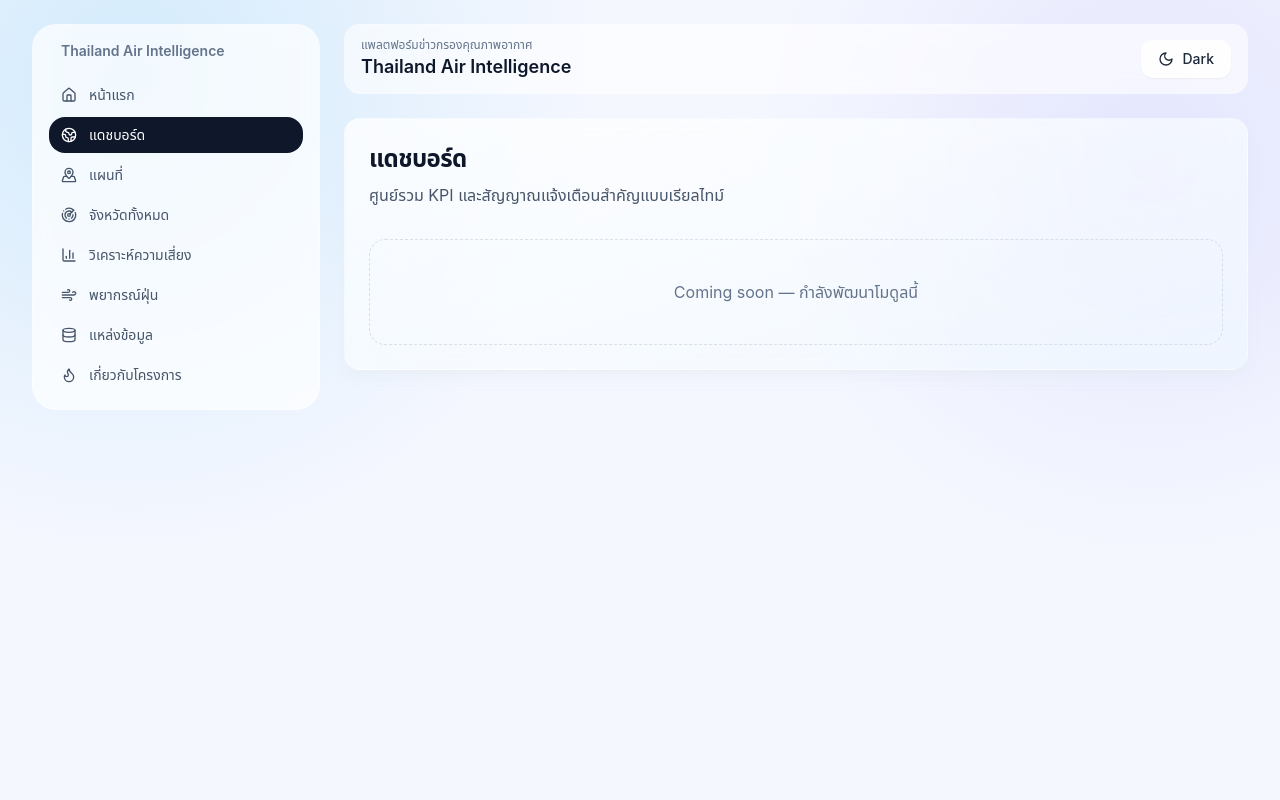
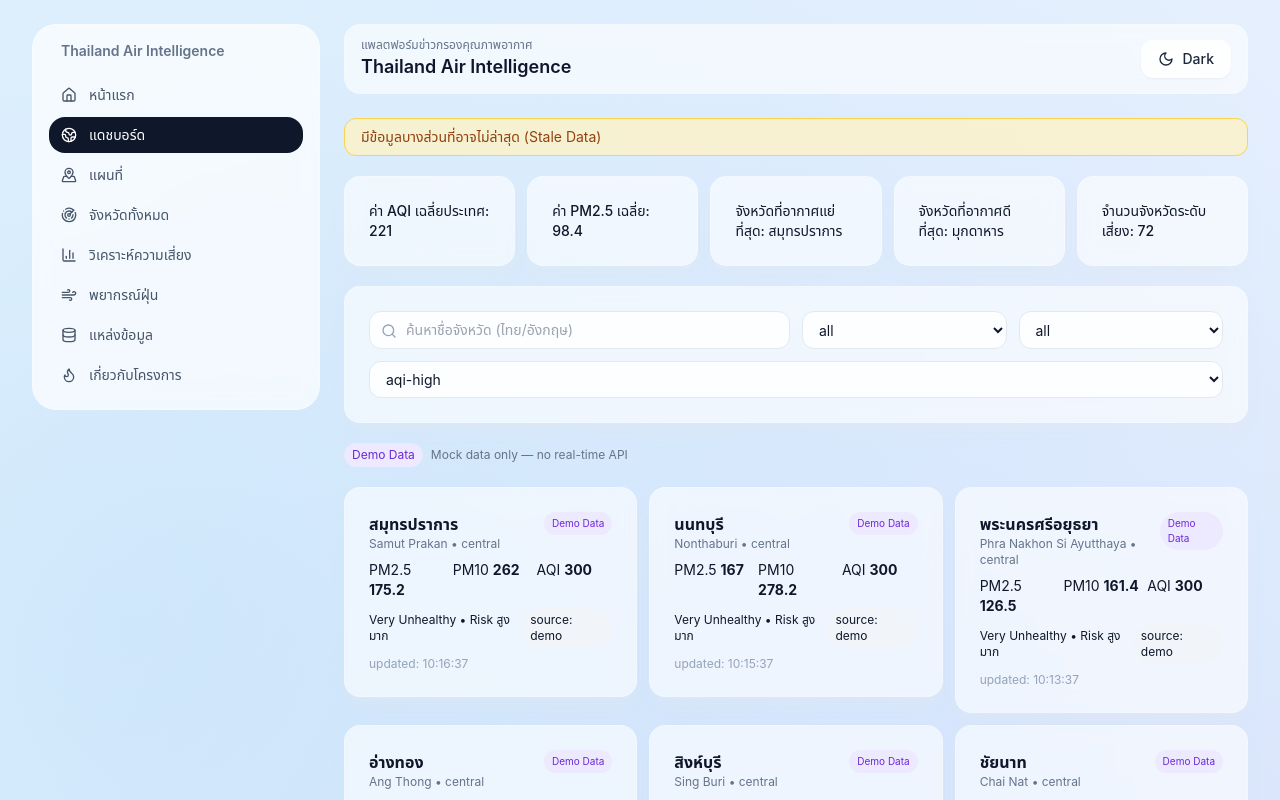
Before and after one commit to kzabCde/THAI-AIR-INTELLIGENCE-LITE, a Next.js app: page /dashboard in a window 1280 px wide. Shown: the top 800 px of the page. Built offline with nearby package versions, Linux system fonts and the light colour scheme.

Commit message:
Build mock national air-quality dashboard for 77 provinces

```diff
--- a/app/dashboard/page.tsx
+++ b/app/dashboard/page.tsx
@@ -1,2 +1,5 @@
-import { PagePlaceholder } from "@/components/layout/page-placeholder";
-export default function DashboardPage() { return <PagePlaceholder title="แดชบอร์ด" subtitle="ศูนย์รวม KPI และสัญญาณแจ้งเตือนสำคัญแบบเรียลไทม์" />; }
+import { NationalDashboard } from "@/components/dashboard/national-dashboard";
+
+export default function DashboardPage() {
+  return <NationalDashboard />;
+}
--- /dev/null
+++ b/components/dashboard/national-dashboard.tsx
@@ -0,0 +1,94 @@
+"use client";
+
+import Link from "next/link";
+import { useMemo, useState } from "react";
+import { motion } from "framer-motion";
+import { AlertCircle, Search } from "lucide-react";
+import { Card } from "@/components/ui/card";
+import { generateMockAirQualityData } from "@/lib/mock/air-quality";
+import { type ThaiRegion } from "@/lib/provinces";
+
+const regions: (ThaiRegion | "all")[] = ["all", "north", "northeast", "central", "east", "west", "south", "bangkok-metropolitan"];
+const categories = ["all", "Good", "Moderate", "Unhealthy for Sensitive Groups", "Unhealthy", "Very Unhealthy"] as const;
+const sorts = ["aqi-high", "aqi-low", "pm25-high", "name"] as const;
+
+export function NationalDashboard() {
+  const [query, setQuery] = useState("");
+  const [region, setRegion] = useState<(typeof regions)[number]>("all");
+  const [category, setCategory] = useState<(typeof categories)[number]>("all");
+  const [sort, setSort] = useState<(typeof sorts)[number]>("aqi-high");
+  const [loading] = useState(false);
+  const [error] = useState<string | null>(null);
+
+  const rows = useMemo(() => generateMockAirQualityData(), []);
+
+  const filtered = useMemo(() => {
+    let list = rows.filter((item) => {
+      const matchQuery = !query || item.province.thaiName.includes(query) || item.province.englishName.toLowerCase().includes(query.toLowerCase());
+      const matchRegion = region === "all" || item.province.region === region;
+      const matchCategory = category === "all" || item.aqiCategory === category;
+      return matchQuery && matchRegion && matchCategory;
+    });
+
+    list = list.sort((a, b) => {
+      if (sort === "aqi-high") return b.aqi - a.aqi;
+      if (sort === "aqi-low") return a.aqi - b.aqi;
+      if (sort === "pm25-high") return b.pm25 - a.pm25;
+      return a.province.thaiName.localeCompare(b.province.thaiName, "th");
+    });
+
+    return list;
+  }, [rows, query, region, category, sort]);
+
+  const summary = useMemo(() => {
+    const avgAQI = Math.round(rows.reduce((sum, p) => sum + p.aqi, 0) / rows.length);
+    const avgPM25 = Number((rows.reduce((sum, p) => sum + p.pm25, 0) / rows.length).toFixed(1));
+    const worst = [...rows].sort((a, b) => b.aqi - a.aqi)[0];
+    const best = [...rows].sort((a, b) => a.aqi - b.aqi)[0];
+    const riskCount = rows.filter((p) => p.riskLevel === "สูง" || p.riskLevel === "สูงมาก").length;
+    return { avgAQI, avgPM25, worst, best, riskCount };
+  }, [rows]);
+
+  const hasStale = rows.some((row) => row.isStale);
+
+  return (
+    <div className="space-y-5">
+      {hasStale && <div className="rounded-xl border border-amber-300 bg-amber-100/80 px-4 py-2 text-sm text-amber-800 dark:border-amber-800 dark:bg-amber-900/40 dark:text-amber-200">มีข้อมูลบางส่วนที่อาจไม่ล่าสุด (Stale Data)</div>}
+      <div className="grid gap-3 sm:grid-cols-2 xl:grid-cols-5">
+        {[`ค่า AQI เฉลี่ยประเทศ: ${summary.avgAQI}`, `ค่า PM2.5 เฉลี่ย: ${summary.avgPM25}`, `จังหวัดที่อากาศแย่ที่สุด: ${summary.worst.province.thaiName}`, `จังหวัดที่อากาศดีที่สุด: ${summary.best.province.thaiName}`, `จำนวนจังหวัดระดับเสี่ยง: ${summary.riskCount}`].map((item) => <Card key={item} className="text-sm font-medium">{item}</Card>)}
+      </div>
+
+      <Card>
+        <div className="grid gap-3 md:grid-cols-4">
+          <label className="relative md:col-span-2"><Search className="absolute left-3 top-3 h-4 w-4 text-slate-400" /><input value={query} onChange={(e) => setQuery(e.target.value)} placeholder="ค้นหาชื่อจังหวัด (ไทย/อังกฤษ)" className="w-full rounded-xl border bg-white/80 py-2 pl-9 pr-3 text-sm dark:bg-slate-900" /></label>
+          <select value={region} onChange={(e) => setRegion(e.target.value as (typeof regions)[number])} className="rounded-xl border bg-white/80 px-3 py-2 text-sm dark:bg-slate-900">{regions.map((r) => <option key={r} value={r}>{r}</option>)}</select>
+          <select value={category} onChange={(e) => setCategory(e.target.value as (typeof categories)[number])} className="rounded-xl border bg-white/80 px-3 py-2 text-sm dark:bg-slate-900">{categories.map((c) => <option key={c} value={c}>{c}</option>)}</select>
+          <select value={sort} onChange={(e) => setSort(e.target.value as (typeof sorts)[number])} className="rounded-xl border bg-white/80 px-3 py-2 text-sm dark:bg-slate-900 md:col-span-4">{sorts.map((s) => <option key={s} value={s}>{s}</option>)}</select>
+        </div>
+      </Card>
+
+      <div className="flex items-center gap-2 text-xs"><span className="rounded-full bg-violet-100 px-2 py-1 text-violet-700 dark:bg-violet-900/40 dark:text-violet-300">Demo Data</span><span className="text-slate-500">Mock data only — no real-time API</span></div>
+
+      {loading && <div className="grid gap-3 sm:grid-cols-2 xl:grid-cols-3">{Array.from({ length: 6 }).map((_, i) => <Card key={i} className="h-40 animate-pulse" />)}</div>}
+      {error && <Card className="flex items-center gap-2 text-rose-600"><AlertCircle className="h-4 w-4" /> {error}</Card>}
+      {!loading && !error && filtered.length === 0 && <Card className="text-center text-slate-500">ไม่พบข้อมูลตามตัวกรองที่เลือก</Card>}
+
+      {!loading && !error && filtered.length > 0 && (
+        <div className="grid gap-3 sm:grid-cols-2 xl:grid-cols-3">
+          {filtered.map((item, i) => (
+            <motion.div key={item.province.id} initial={{ opacity: 0, y: 8 }} animate={{ opacity: 1, y: 0 }} transition={{ delay: i * 0.01 }}>
+              <Link href={`/province/${item.province.id}`}>
+                <Card className="space-y-2 hover:-translate-y-0.5 hover:shadow-xl">
+                  <div className="flex items-start justify-between"><div><h3 className="font-semibold">{item.province.thaiName}</h3><p className="text-xs text-slate-500">{item.province.englishName} • {item.province.region}</p></div><span className="rounded-full bg-violet-100 px-2 py-1 text-[10px] text-violet-700 dark:bg-violet-900/40 dark:text-violet-300">Demo Data</span></div>
+                  <div className="grid grid-cols-3 gap-2 text-sm"><div>PM2.5 <b>{item.pm25}</b></div><div>PM10 <b>{item.pm10}</b></div><div>AQI <b>{item.aqi}</b></div></div>
+                  <div className="flex items-center justify-between text-xs"><span>{item.aqiCategory} • Risk {item.riskLevel}</span><span className="rounded-full bg-slate-100 px-2 py-1 dark:bg-slate-800">source: {item.source}</span></div>
+                  <p className="text-xs text-slate-400">updated: {new Date(item.updatedAt).toLocaleTimeString("th-TH")}</p>
+                </Card>
+              </Link>
+            </motion.div>
+          ))}
+        </div>
+      )}
+    </div>
+  );
+}
--- /dev/null
+++ b/lib/mock/air-quality.ts
@@ -0,0 +1,59 @@
+import { getAllProvinces, type Province } from "@/lib/provinces";
+
+export type AQICategory = "Good" | "Moderate" | "Unhealthy for Sensitive Groups" | "Unhealthy" | "Very Unhealthy";
+export type RiskLevel = "ต่ำ" | "ปานกลาง" | "สูง" | "สูงมาก";
+
+export type ProvinceAirQuality = {
+  province: Province;
+  pm25: number;
+  pm10: number;
+  aqi: number;
+  aqiCategory: AQICategory;
+  riskLevel: RiskLevel;
+  source: "demo";
+  updatedAt: string;
+  isStale: boolean;
+};
+
+const categoryFromAQI = (aqi: number): AQICategory => {
+  if (aqi <= 50) return "Good";
+  if (aqi <= 100) return "Moderate";
+  if (aqi <= 150) return "Unhealthy for Sensitive Groups";
+  if (aqi <= 200) return "Unhealthy";
+  return "Very Unhealthy";
+};
+
+const riskFromAQI = (aqi: number): RiskLevel => {
+  if (aqi <= 50) return "ต่ำ";
+  if (aqi <= 100) return "ปานกลาง";
+  if (aqi <= 150) return "สูง";
+  return "สูงมาก";
+};
+
+function seededValue(seed: number, min: number, max: number) {
+  const x = Math.sin(seed * 999) * 10000;
+  const t = x - Math.floor(x);
+  return min + t * (max - min);
+}
+
+export function generateMockAirQualityData(): ProvinceAirQuality[] {
+  const now = new Date();
+  return getAllProvinces().map((province, index) => {
+    const base = seededValue(index + 1, 20, 180);
+    const pm25 = Number(base.toFixed(1));
+    const pm10 = Number((pm25 * seededValue(index + 3, 1.2, 1.9)).toFixed(1));
+    const aqi = Math.round(Math.min(300, pm25 * 2.3 + seededValue(index + 8, 0, 40)));
+
+    return {
+      province,
+      pm25,
+      pm10,
+      aqi,
+      aqiCategory: categoryFromAQI(aqi),
+      riskLevel: riskFromAQI(aqi),
+      source: "demo",
+      updatedAt: new Date(now.getTime() - (index % 6) * 60000).toISOString(),
+      isStale: index % 9 === 0,
+    };
+  });
+}
```
